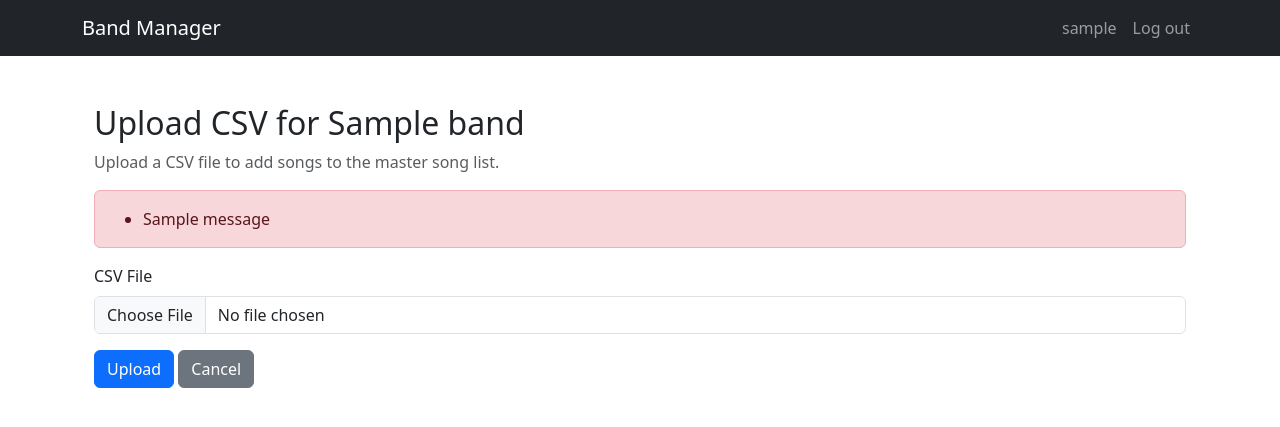
After one commit to RichardModin/set_lists, a Django app: page /songs/upload_csv/1/ in a window 1280 px wide. The commit adds this page. Shown: the top 427 px of the page. Run offline with Django 5.2, Linux system fonts and the light colour scheme; a user stored in the database is signed in; tables that the repository leaves empty hold one stand-in row (values such as "Sample post"); one stand-in notice (Sample message) is shown; some libraries are stand-ins or nearby versions.

Commit message:
feat: allowing for users to upload csv song lists

```diff
--- a/core/middleware.py
+++ b/core/middleware.py
@@ -6,6 +6,7 @@ class ClearMessagesMiddleware:
 
     def __call__(self, request):
         response = self.get_response(request)
-        if hasattr(request, '_messages'):
+        # Only clear messages for non-redirect responses
+        if hasattr(request, '_messages') and not response.has_header('Location'):
             list(get_messages(request))  # Retrieve and clear messages
         return response
--- a/songs/urls.py
+++ b/songs/urls.py
@@ -8,4 +8,5 @@ urlpatterns = [
     path('<int:band_id>/create/', views.create_song, name='create_song'),
     path('<int:song_id>/edit/', views.edit_song, name='edit_song'),
     path('<int:song_id>/delete/', views.delete_song, name='delete_song'),
+    path('upload_csv/<int:band_id>/', views.upload_csv, name='upload_csv'),
 ]
--- a/songs/views.py
+++ b/songs/views.py
@@ -1,5 +1,9 @@
 from django.shortcuts import render, redirect, get_object_or_404
 from django.contrib.auth.decorators import login_required
+from django.contrib import messages
+
+import csv
+from io import TextIOWrapper
 
 from .forms import SongForm
 from .models import Song
@@ -45,3 +49,34 @@ def delete_song(request, song_id):
         return redirect('bands:band_detail', band_id=band.id)  # Update with your actual song list URL name
 
     return render(request, 'songs/song_confirm_delete.html', {'song': song, 'band': band})
+
+@login_required
+def upload_csv(request, band_id):
+    band = get_object_or_404(Band, id=band_id)
+
+    if request.method == 'POST':
+        csv_file = request.FILES.get('csv_file')
+        if not csv_file.name.endswith('.csv'):
+            messages.error(request, 'Please upload a valid CSV file.')
+            return redirect('songs:upload_csv', band_id=band.id)
+
+        try:
+            csv_data = TextIOWrapper(csv_file.file, encoding='utf-8')
+            reader = csv.DictReader(csv_data)
+            for row in reader:
+                tempo = row.get('tempo', '').strip()
+                Song.objects.create(
+                    band=band,
+                    title=row.get('title', '').strip(),
+                    artist=row.get('artist', '').strip(),
+                    key=row.get('key', '').strip() if 'key' in row else None,
+                    tempo=float(tempo) if tempo.isdigit() else None,
+                    created_by=request.user
+                )
+            messages.success(request, 'Songs imported successfully!')
+            return redirect('bands:band_detail', band_id=band.id)
+        except Exception as e:
+            messages.error(request, f'Error processing file: {e}')
+            return redirect('songs:upload_csv', band_id=band.id)
+
+    return render(request, 'songs/upload_csv.html', {'band': band})
--- a/templates/bands/band_detail.html
+++ b/templates/bands/band_detail.html
@@ -26,7 +26,10 @@
   <div class="mb-4">
     <div class="d-flex justify-content-between align-items-center">
       <h4>Master Song List</h4>
-      <a href="{% url 'songs:create_song' band.id %}" class="btn btn-sm btn-primary">Create New Song</a>
+      <div>
+        <a href="{% url 'songs:create_song' band.id %}" class="btn btn-sm btn-primary">Create New Song</a>
+        <a href="{% url 'songs:upload_csv' band.id %}" class="btn btn-sm btn-secondary">Upload CSV</a>
+      </div>
     </div>
     <div class="mb-2">
       <label for="artistFilter" class="form-label">Filter by Artist:</label>
--- /dev/null
+++ b/templates/songs/upload_csv.html
@@ -0,0 +1,28 @@
+{% extends "base.html" %}
+
+{% block content %}
+<div class="container mt-5">
+  <h2>Upload CSV for {{ band.name }}</h2>
+  <p class="text-muted">Upload a CSV file to add songs to the master song list.</p>
+
+  {% if messages %}
+  <div class="alert alert-danger">
+    <ul class="mb-0">
+      {% for message in messages %}
+        <li>{{ message }}</li>
+      {% endfor %}
+    </ul>
+  </div>
+  {% endif %}
+
+  <form method="post" enctype="multipart/form-data">
+    {% csrf_token %}
+    <div class="mb-3">
+      <label for="csvFile" class="form-label">CSV File</label>
+      <input type="file" name="csv_file" id="csvFile" class="form-control" required>
+    </div>
+    <button type="submit" class="btn btn-primary">Upload</button>
+    <a href="{% url 'bands:band_detail' band.id %}" class="btn btn-secondary">Cancel</a>
+  </form>
+</div>
+{% endblock %}
```
